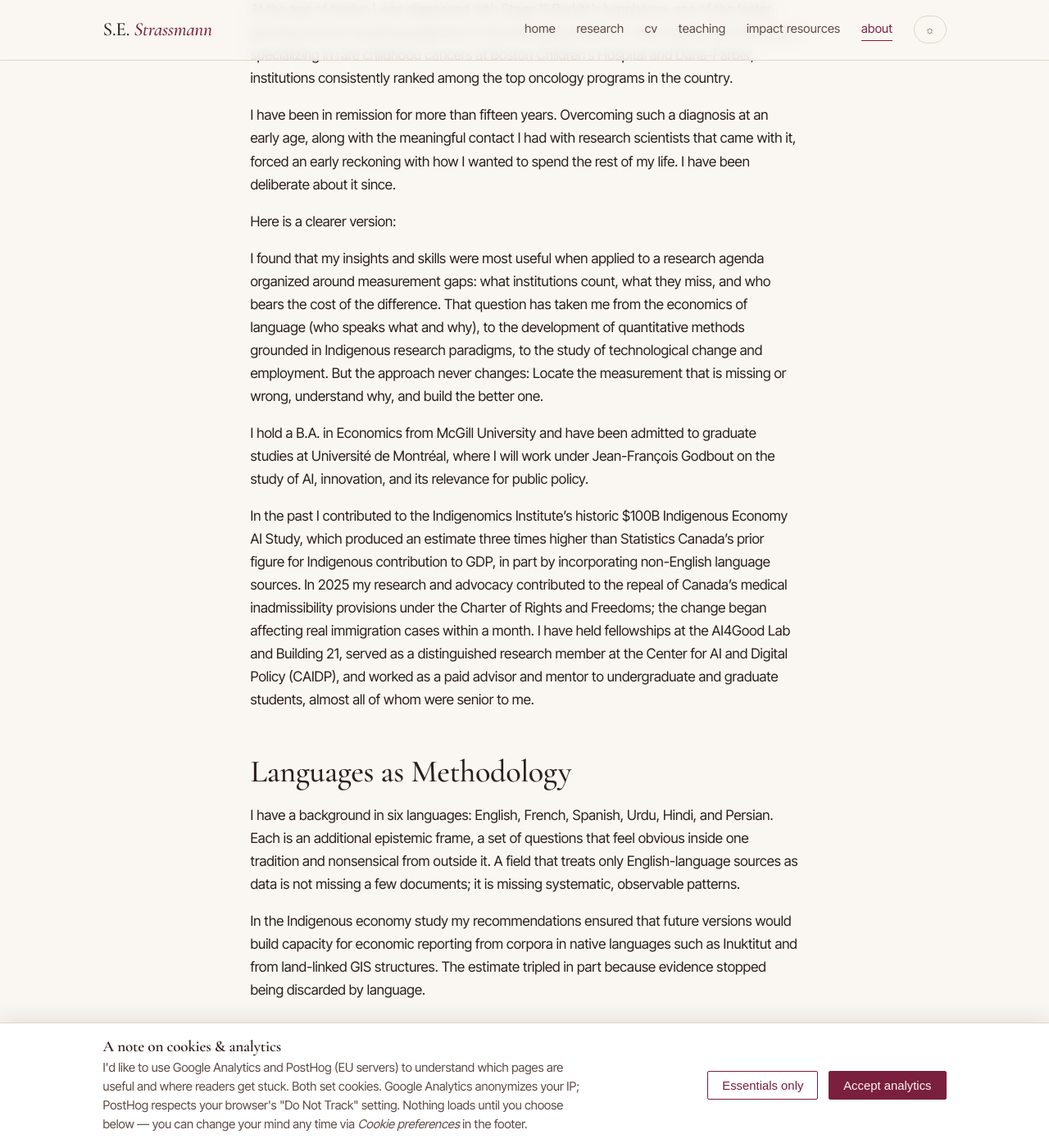
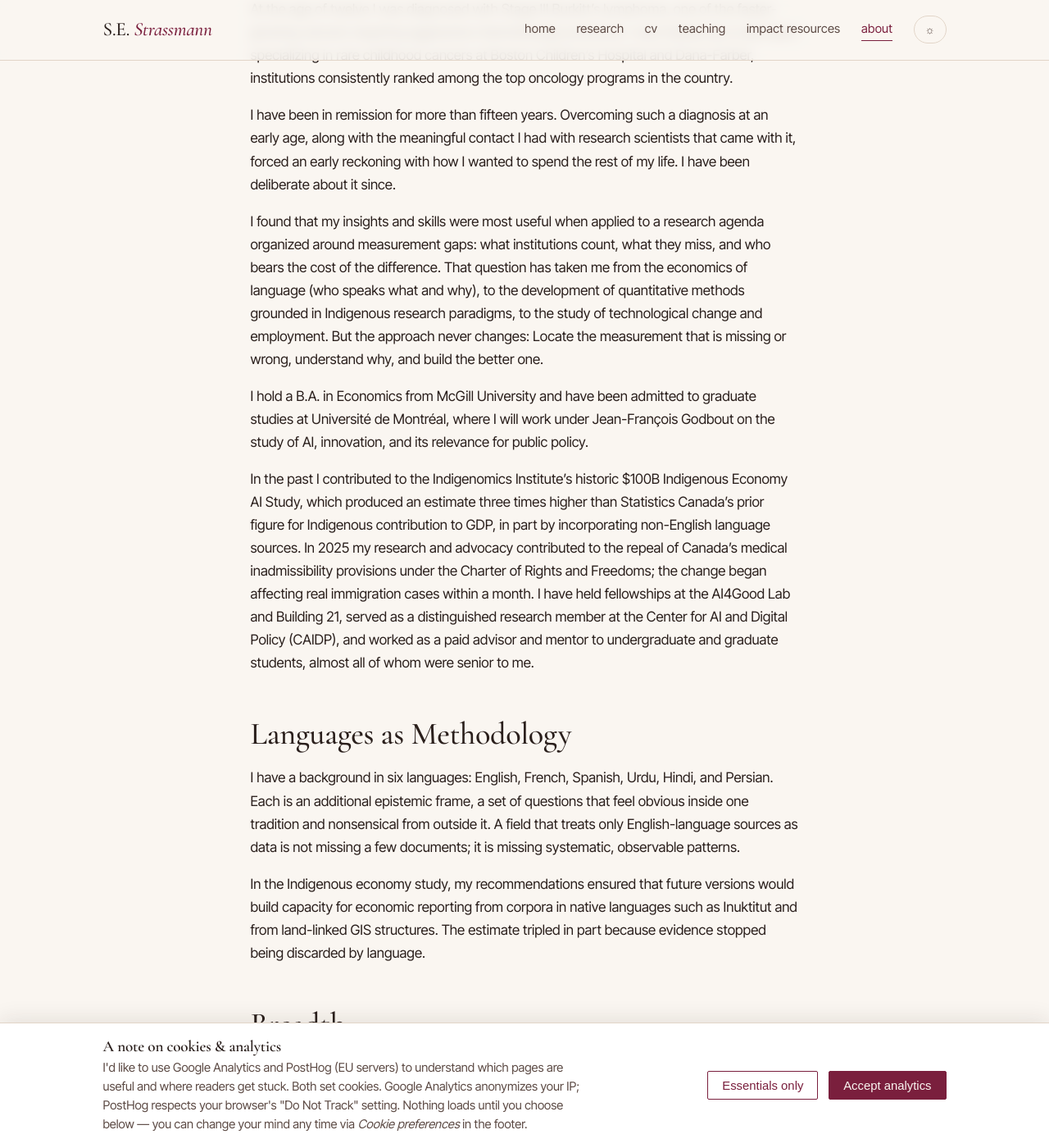
Before and after one commit to sophiestrazie/sophiestrazie.github.io, a Jekyll site: the page built from _pages/about.md, in a window 1280 px wide and 1400 px high, scrolled down 423 px. Shown: the whole window at 82% size. Built offline with Jekyll 4.4.1, drawn with Linux system fonts in a browser that asks for light colours; some of the changed text lies outside the part shown.

Commit message:
About page clarity cont

```diff
--- a/_pages/about.md
+++ b/_pages/about.md
@@ -13,8 +13,6 @@ At the age of twelve I was diagnosed with Stage III Burkitt’s lymphoma, one of
 
 I have been in remission for more than fifteen years. Overcoming such a diagnosis at an early age, along with the meaningful contact I had with research scientists that came with it, forced an early reckoning with how I wanted to spend the rest of my life. I have been deliberate about it since.
 
-Here is a clearer version:
-
 I found that my insights and skills were most useful when applied to a research agenda organized around measurement gaps: what institutions count, what they miss, and who bears the cost of the difference. That question has taken me from the economics of language (who speaks what and why), to the development of quantitative methods grounded in Indigenous research paradigms, to the study of technological change and employment. But the approach never changes: Locate the measurement that is missing or wrong, understand why, and build the better one.
 
 I hold a B.A. in Economics from McGill University and have been admitted to graduate studies at Université de Montréal, where I will work under Jean-François Godbout on the study of AI, innovation, and its relevance for public policy.
@@ -25,7 +23,7 @@ In the past I contributed to the Indigenomics Institute’s historic $100B Indig
 
 I have a background in six languages: English, French, Spanish, Urdu, Hindi, and Persian. Each is an additional epistemic frame, a set of questions that feel obvious inside one tradition and nonsensical from outside it. A field that treats only English-language sources as data is not missing a few documents; it is missing systematic, observable patterns.
 
-In the Indigenous economy study my recommendations ensured that future versions would build capacity for economic reporting from corpora in native languages such as Inuktitut and from land-linked GIS structures. The estimate tripled in part because evidence stopped being discarded by language.
+In the Indigenous economy study, my recommendations ensured that future versions would build capacity for economic reporting from corpora in native languages such as Inuktitut and from land-linked GIS structures. The estimate tripled in part because evidence stopped being discarded by language.
 
 ## Breadth
 
```
Also changed, not shown: other parts of _pages/about.md (+1 -1 lines).
